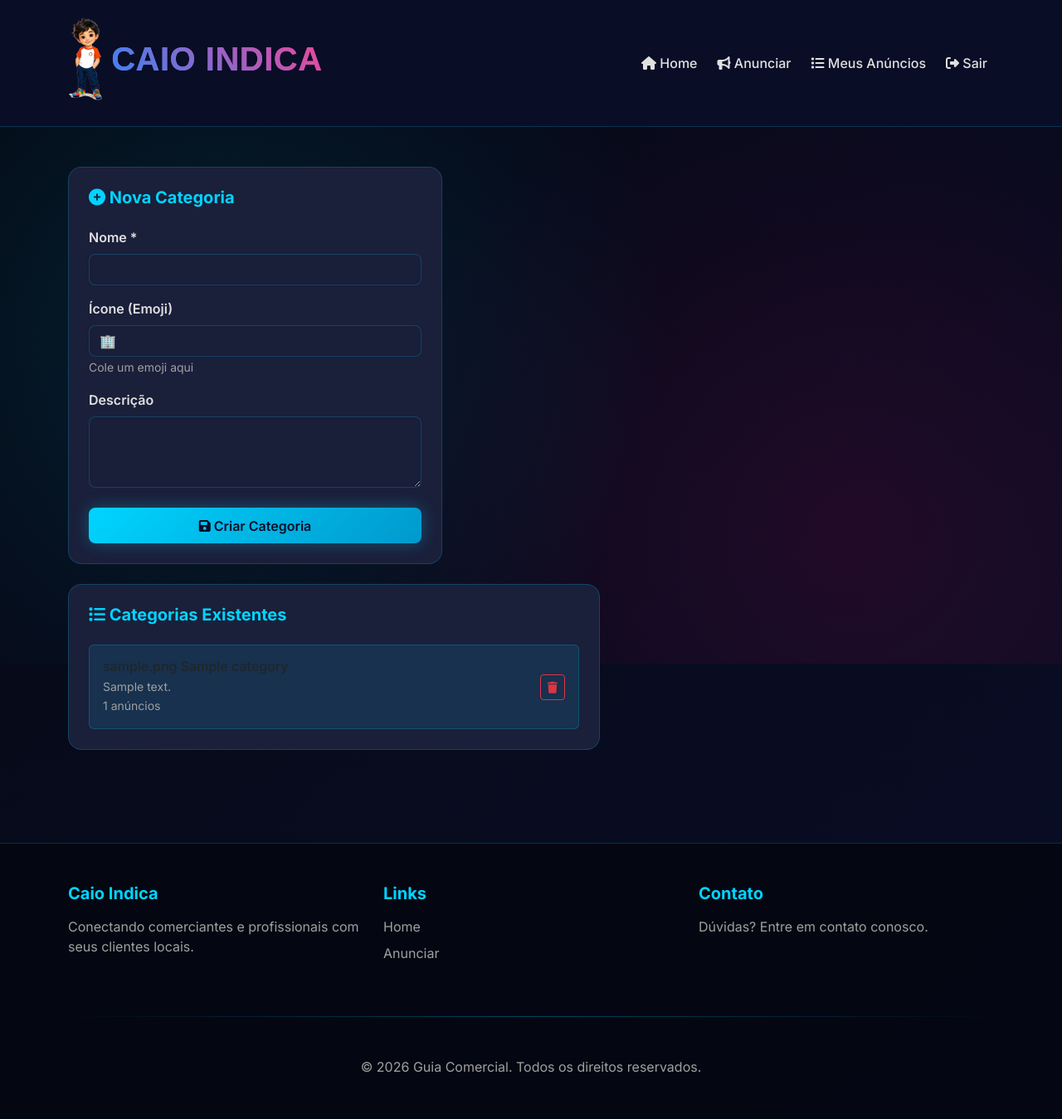
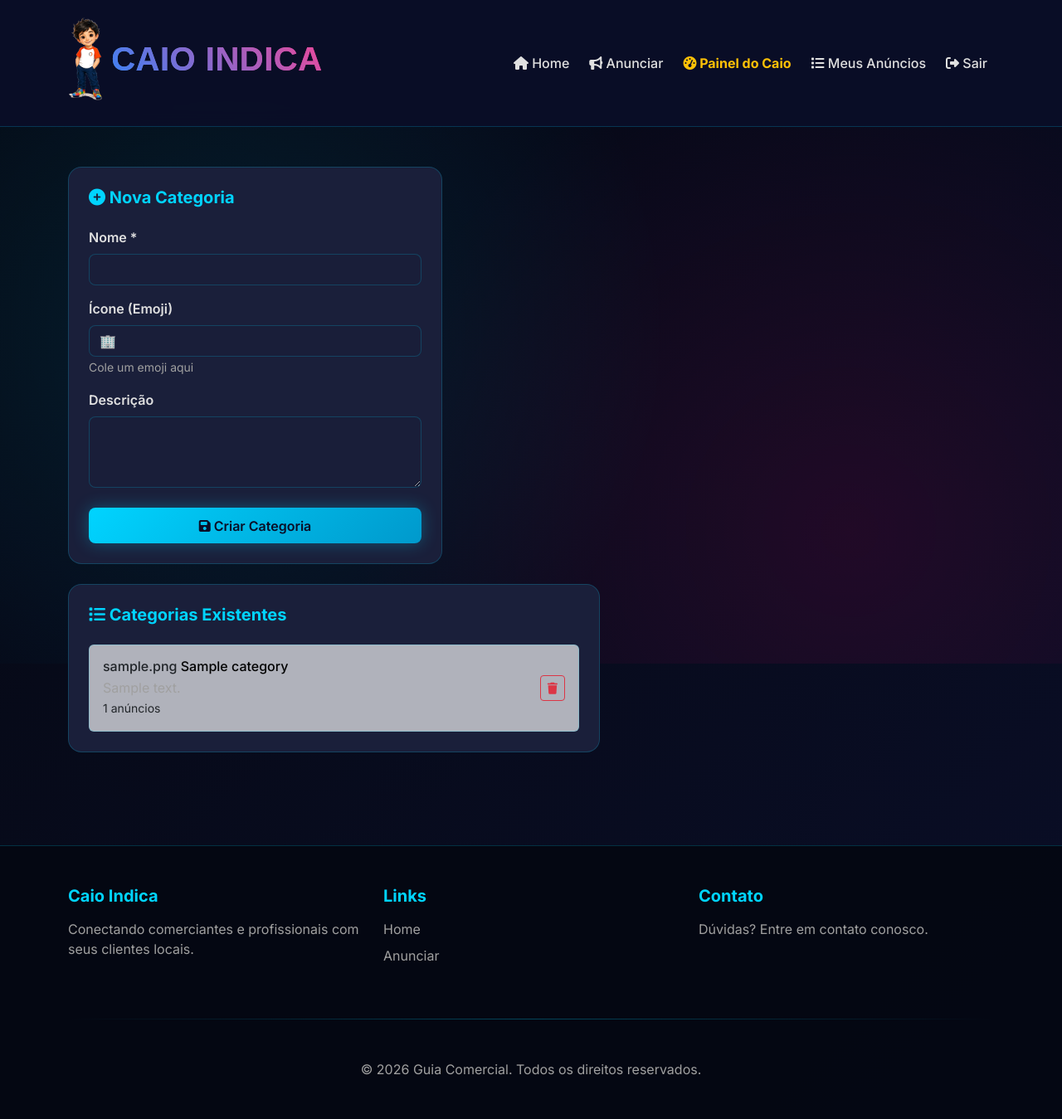
Before and after one commit to celsoleite38/caio-guia-comercial, a Django app: page /painel/categorias/ in a window 1280 px wide. Shown: the whole page at 83% size. Before the commit the page ends 1293 px from the top, so only its background shows below. Run offline with Django 5.2, Linux system fonts and the light colour scheme; a user stored in the database is signed in; tables that the repository leaves empty hold one stand-in row (values such as "Sample post").

Commit message:
painel do caio, acesso administrativo

```diff
--- a/listings/views.py
+++ b/listings/views.py
@@ -15,6 +15,8 @@ import secrets
 from django.contrib.auth.models import User
 from django.core.mail import send_mail
 from django.conf import settings
+from django.http import Http404
+
 
 
 
@@ -157,27 +159,39 @@ def logout_view(request):
     logout(request)
     return redirect('home')
 
+
+
 def listing_detail(request, slug):
-    listing = get_object_or_404(Listing, slug=slug, status='approved')
-    listing.views += 1
-    listing.save(update_fields=['views'])
+    # 1. Busca o anúncio apenas pelo slug para não dar 404 imediato
+    listing = get_object_or_404(Listing, slug=slug)
 
+    # 2. Se NÃO estiver aprovado, valida quem está tentando acessar
+    if listing.status != 'approved':
+        if not (request.user.is_authenticated and (request.user.is_staff or request.user == listing.user)):
+            raise Http404("No Listing matches the given query.")
+    else:
+        # 3. Só contabiliza a visualização se o anúncio já estiver aprovado e público
+        listing.views += 1
+        listing.save(update_fields=['views'])
+
+    # 4. Busca anúncios relacionados (apenas aprovados)
     related_listings = Listing.objects.filter(
         status='approved',
         category=listing.category
     ).exclude(id=listing.id)[:4]
 
+    # 5. Distribuição de estrelas (continua igual)
     stars_query = listing.ratings.values('stars').annotate(total=Count('id'))
-    stars_distribution = {i: 0 for i in range(1, 6)}  # Inicializa 1 a 5 com zero
+    stars_distribution = {i: 0 for i in range(1, 6)}
     for item in stars_query:
         stars_distribution[item['stars']] = item['total']
 
-    # Ordena de forma decrescente para o layout (5 estrelas até 1 estrela)
     ratings_by_stars = sorted(stars_distribution.items(), key=lambda x: x[0], reverse=True)
 
     context = {
         'listing': listing,
         'related_listings': related_listings,
+        'ratings_by_stars': ratings_by_stars, # Certifique-se de passar isso se usar no template
     }
 
     return render(request, 'listings/listing_detail.html', context)
--- a/templates/base.html
+++ b/templates/base.html
@@ -436,8 +436,17 @@
                             <i class="fas fa-bullhorn"></i> <span class="d-none d-lg-inline">Anunciar</span>
                         </a>
                     </li>
+                    {% if user.is_authenticated %}
+                        <!-- INÍCIO DO BLOCO DO PAINEL DO CAIO -->
+                        {% if user.is_staff %}
+                            <li class="nav-item">
+                                <a class="nav-link fw-bold" style="color: var(--warning) !important;" href="{% url 'admin_dashboard' %}">
+                                    <i class="fas fa-tachometer-alt text-warning"></i> <span class="d-none d-lg-inline text-warning">Painel do Caio</span>
+                                </a>
+                            </li>
+                        {% endif %}
 
-                    {% if user.is_authenticated %}
+
                         <li class="nav-item">
                             <a class="nav-link" href="{% url 'meus_anuncios' %}">
                                 <i class="fas fa-list"></i> <span class="d-none d-lg-inline">Meus Anúncios</span>
@@ -460,6 +469,7 @@
                             </a>
                         </li>
                     {% endif %}
+
                 </ul>
             </div>
         </div>
--- a/templates/listings/admin_categories.html
+++ b/templates/listings/admin_categories.html
@@ -47,13 +47,13 @@
                     {% if categories %}
                     <div class="d-flex flex-column gap-2">
                         {% for category in categories %}
-                        <div class="p-3 rounded d-flex justify-content-between align-items-center" style="background: rgba(0, 212, 255, 0.1); border: 1px solid rgba(0, 212, 255, 0.2);">
+                        <div class="p-3 rounded d-flex justify-content-between align-items-center" style="background: rgba(255, 255, 255, 0.66); border: 1px solid rgba(0, 212, 255, 0.2);">
                             <div>
-                                <h6 class="mb-1">{{ category.icon }} {{ category.name }}</h6>
+                                <h6 class="mb-1">{{ category.icon }} <span style="color: #000000;">{{ category.name }}</span></h6>
                                 {% if category.description %}
-                                <p class="text-muted small mb-0">{{ category.description }}</p>
+                                <p class="text-muted mb-0">{{ category.description }}</p>
                                 {% endif %}
-                                <small class="text-muted">{{ category.listings.count }} anúncios</small>
+                                <small class="text">{{ category.listings.count }} anúncios</small>
                             </div>
                             <form method="post" action="{% url 'delete_category' category.id %}" style="display: inline;">
                                 {% csrf_token %}
--- a/templates/listings/create_rating.html
+++ b/templates/listings/create_rating.html
@@ -1,6 +1,6 @@
 {% extends 'base.html' %}
 
-{% block title %}Avaliar {{ listing.business_name }} - Guia Comercial{% endblock %}
+{% block title %}Avaliar {{ listing.business_name }} - Caio Indica{% endblock %}
 
 {% block content %}
 <div class="container-lg py-5">
```
Also changed, not shown: templates/listings/meus_anuncios.html (+20 -0 lines).
